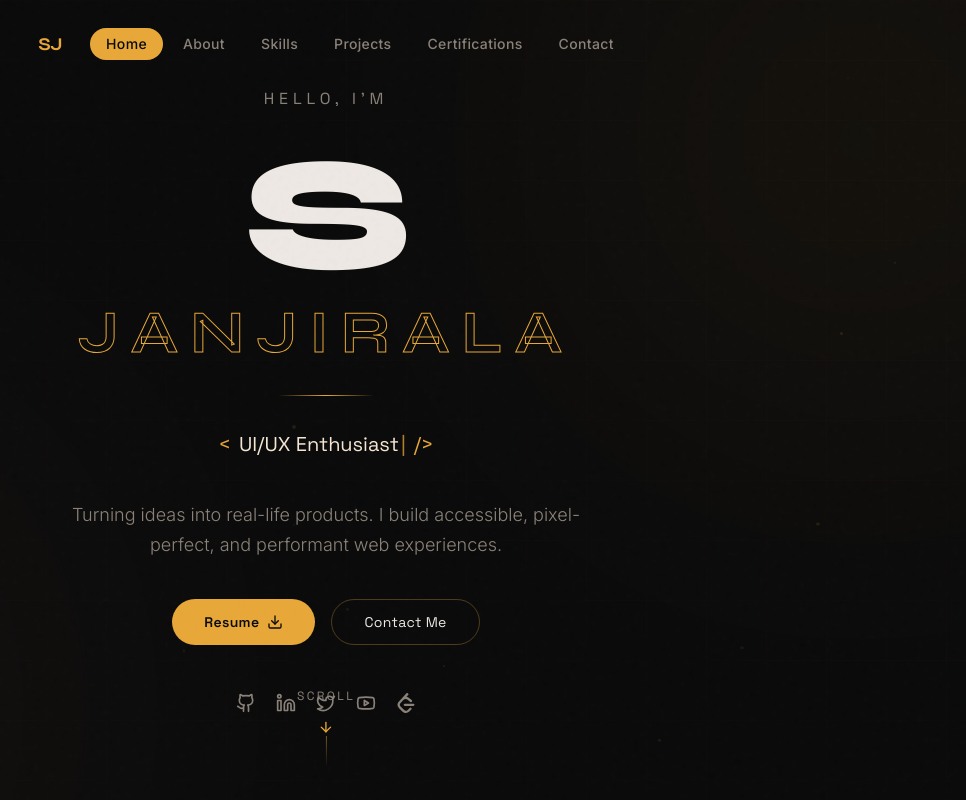
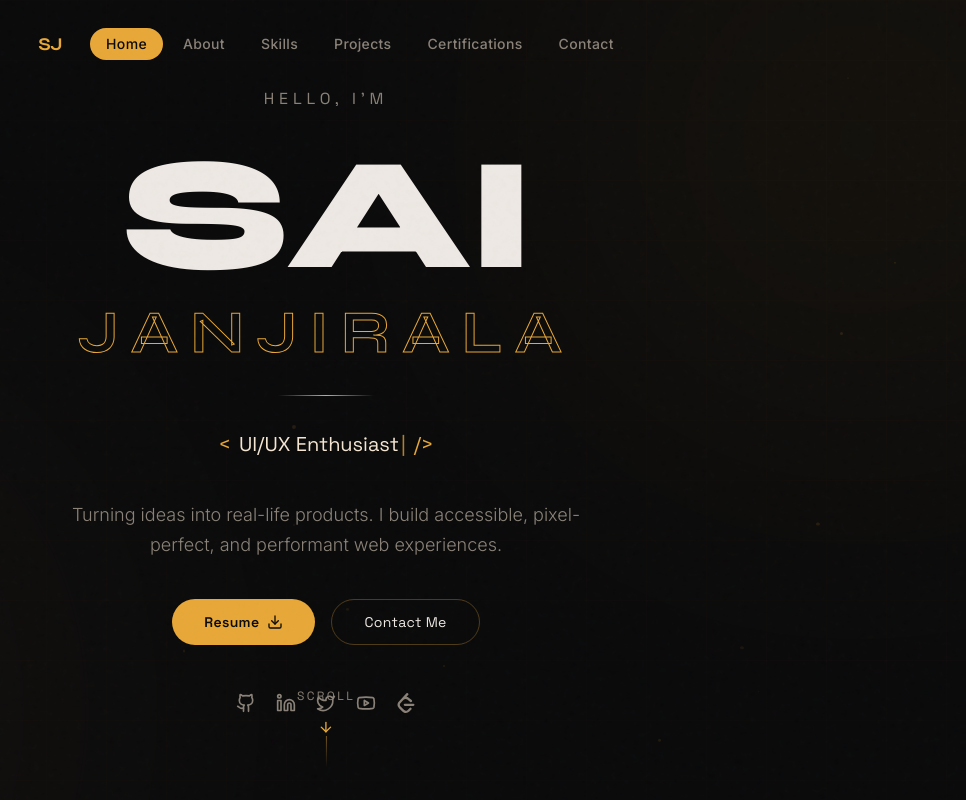
Before and after one commit to Sai-Janjirala/portfolio, a React (Vite) app: page / in a window 1280 px wide. Shown: the top 800 px of the page, without its empty margins (314-1280 px from the left). Built offline with nearby package versions, Linux system fonts and the light colour scheme.

Commit message:
added the animations

```diff
--- a/src/sections/Hero.jsx
+++ b/src/sections/Hero.jsx
@@ -40,7 +40,7 @@ const Hero = () => {
         }
     }, [displayText, isTyping, roleIndex]);
 
-    const firstName = "S";
+    const firstName = "SAI";
     const lastName = "JANJIRALA";
 
     const letterVariants = {
```
